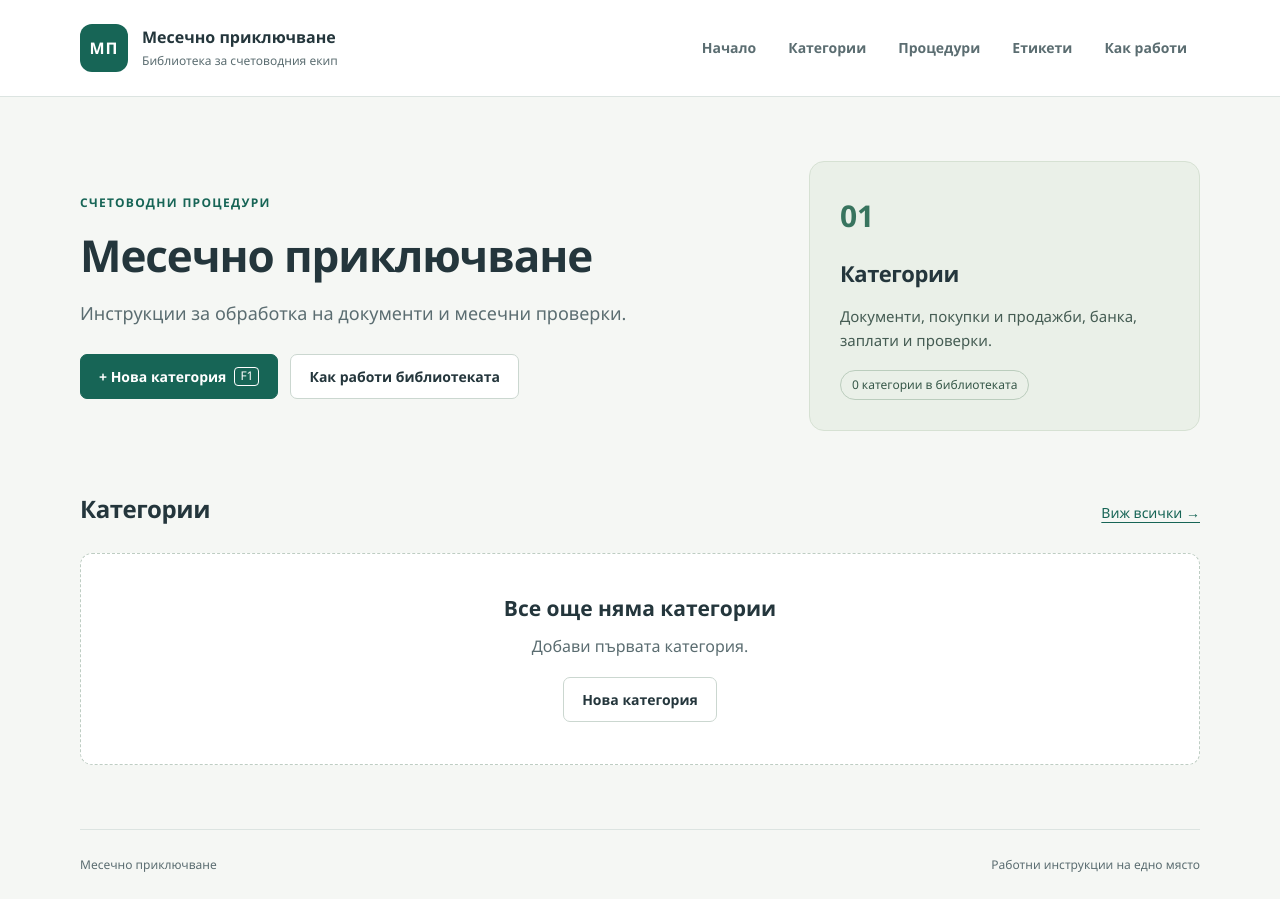
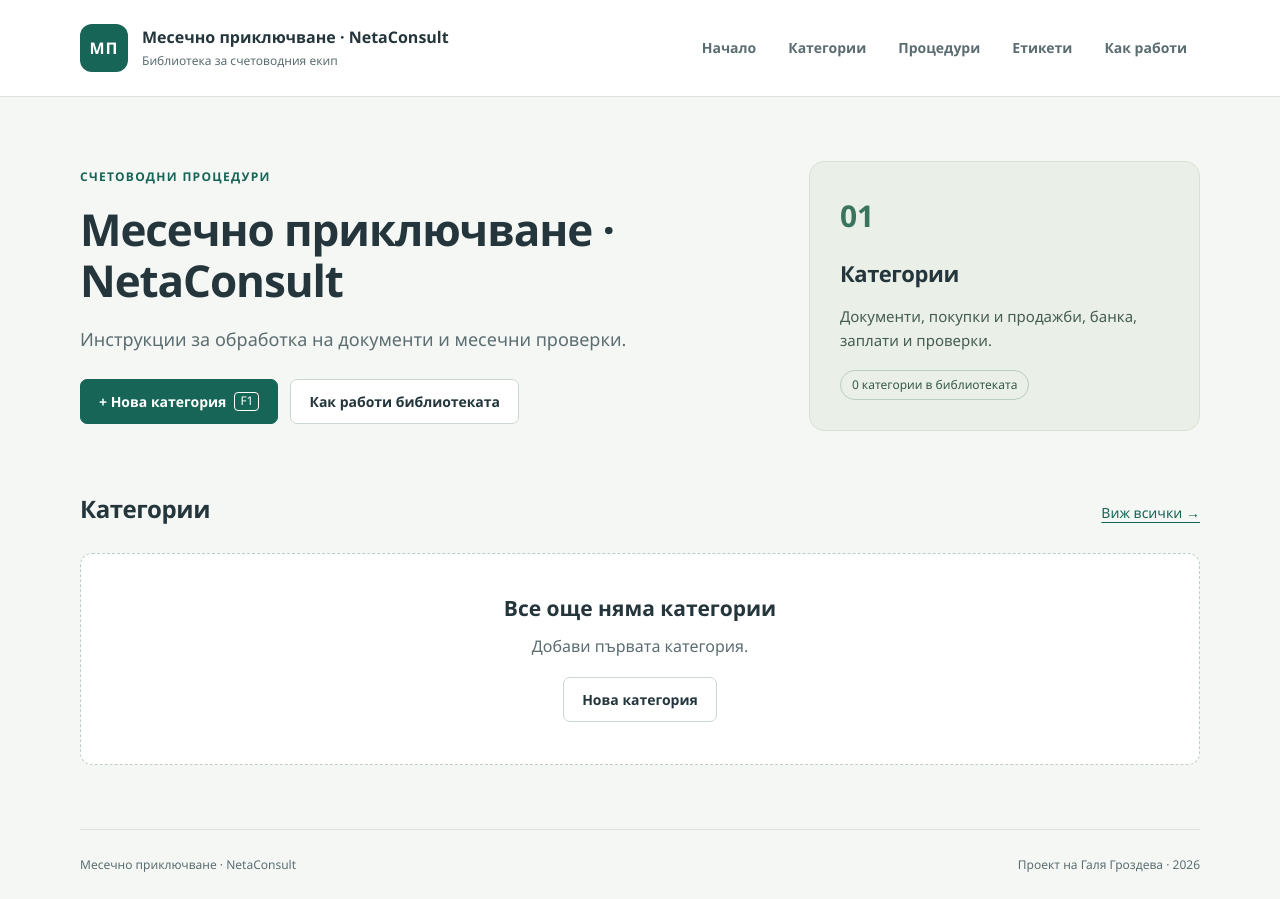
Before and after one commit to GaliaGrozdeva/monthly-closing, a Django app: template templates/home.html in a window 1280 px wide. Run offline with Django 5.2, Linux system fonts and the light colour scheme; the template is opened without the code that fills it, so the values that code supplies are empty.

Commit message:
Add NetaConsult branding and project identifier

```diff
--- a/templates/base.html
+++ b/templates/base.html
@@ -1,10 +1,11 @@
+{# Project: NetaConsult / Galia Grozdeva | ID: NC-MC-33d90b8f-aab6-4afd-9499-c442afb8cb5c | Origin: https://github.com/GaliaGrozdeva/monthly-closing #}
 {% load static %}
 <!doctype html>
 <html lang="bg">
 <head>
     <meta charset="utf-8">
     <meta name="viewport" content="width=device-width, initial-scale=1">
-    <title>{% block title %}Месечно приключване{% endblock %}</title>
+    <title>{% block title %}Месечно приключване{% endblock %} · NetaConsult</title>
     <link rel="stylesheet" href="{% static 'css/style.css' %}">
 </head>
 <body>
--- a/templates/home.html
+++ b/templates/home.html
@@ -3,7 +3,7 @@
 <section class="hero">
     <div>
         <p class="eyebrow">Счетоводни процедури</p>
-        <h1>Месечно приключване</h1>
+        <h1>Месечно приключване · NetaConsult</h1>
         <p class="lead">Инструкции за обработка на документи и месечни проверки.</p>
         <div class="actions"><a class="button" href="{% url 'categories:create' %}" data-shortcut="new" aria-keyshortcuts="F1">+ Нова категория <kbd>F1</kbd></a><a class="button secondary" href="{% url 'about' %}">Как работи библиотеката</a></div>
     </div>
--- a/templates/includes/footer.html
+++ b/templates/includes/footer.html
@@ -1 +1 @@
-<footer class="site-footer container"><span>Месечно приключване</span><span>Работни инструкции на едно място</span></footer>
+<footer class="site-footer container"><span>Месечно приключване · NetaConsult</span><span>Проект на Галя Гроздева · 2026</span></footer>
--- a/templates/includes/navigation.html
+++ b/templates/includes/navigation.html
@@ -1,6 +1,6 @@
 <header class="site-header">
     <div class="container header-inner">
-        <a class="brand" href="{% url 'home' %}"><span class="brand-mark" aria-hidden="true">МП</span><span>Месечно приключване<small>Библиотека за счетоводния екип</small></span></a>
+        <a class="brand" href="{% url 'home' %}"><span class="brand-mark" aria-hidden="true">МП</span><span>Месечно приключване · NetaConsult<small>Библиотека за счетоводния екип</small></span></a>
         <nav aria-label="Основна навигация">
             <a href="{% url 'home' %}" {% if request.resolver_match.url_name == 'home' %}aria-current="page"{% endif %}>Начало</a>
             <a href="{% url 'categories:list' %}" {% if request.resolver_match.app_name == 'categories' %}aria-current="page"{% endif %}>Категории</a>
```
Also changed, not shown: README.md.
